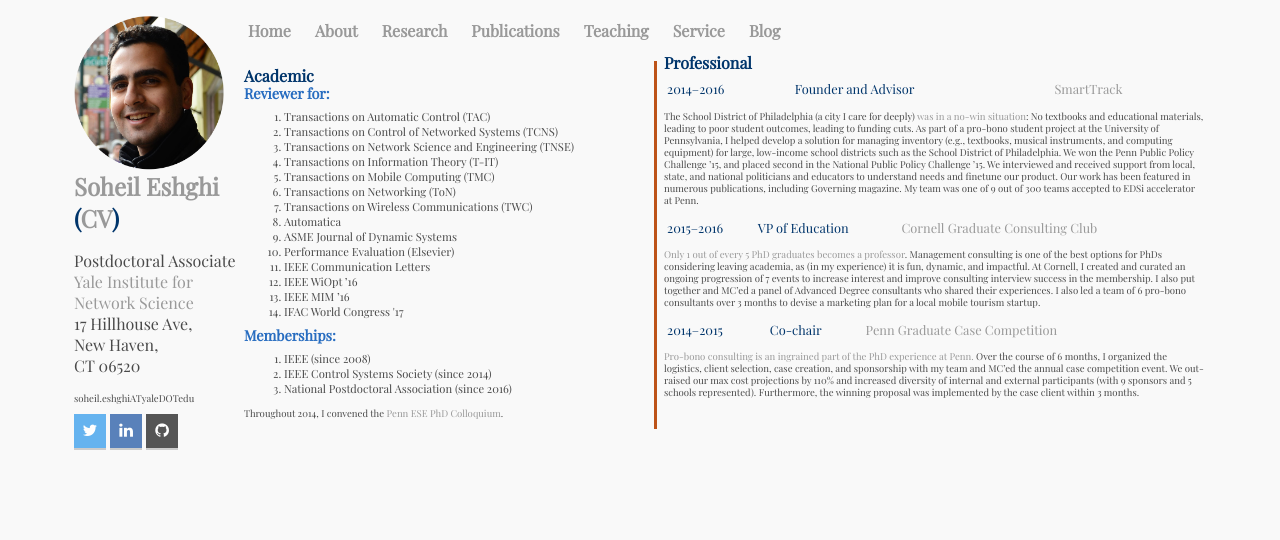
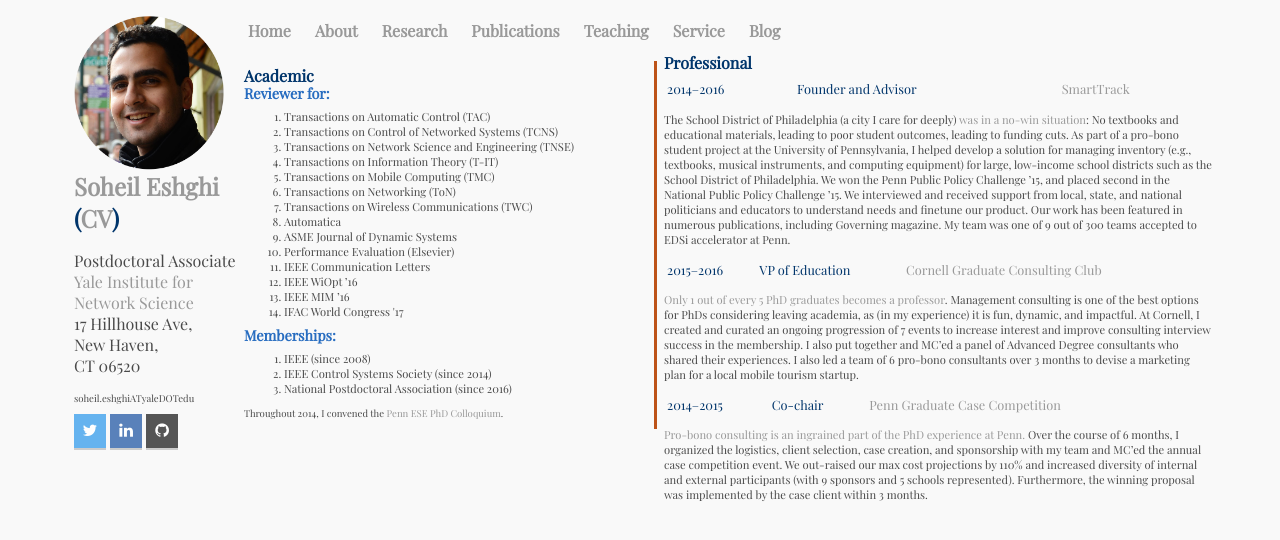
Before and after one commit to SoheilEshghi/SoheilEshghi.github.io, a Jekyll site: the page built from service/index.html, in a window 1280 px wide. Shown: the top 540 px of the page. Built offline with Jekyll 4.4.1, drawn with Linux system fonts in a browser that asks for light colours; nearby versions of some CDN libraries.

Commit message:
right larger

```diff
--- a/service/index.html
+++ b/service/index.html
@@ -31,7 +31,7 @@ title: About Soheil Eshghi
 
 
 </div><!--/.blurb-->
-<div class = "blurb" style="width: 540px; margin-left:420px;">
+<div class = "blurb" style="width: 550px; margin-left:420px;">
   <h2>Professional</h2>
   <table style="width:100%">
     <tr>
@@ -40,7 +40,7 @@ title: About Soheil Eshghi
   		<td><a href="www.gosmartrack.com">SmartTrack</a></td>
     </tr>
   </table>
-    <p style="font-size: 0.6em;">The School District of Philadelphia (a city I care for deeply) <a href="http://www.theatlantic.com/education/archive/2014/07/why-poor-schools-cant-win-at-standardized-testing/374287/">was in a no-win situation</a>: No textbooks and educational materials, leading to poor student outcomes, leading to funding cuts.
+    <p style="font-size: 0.7em;">The School District of Philadelphia (a city I care for deeply) <a href="http://www.theatlantic.com/education/archive/2014/07/why-poor-schools-cant-win-at-standardized-testing/374287/">was in a no-win situation</a>: No textbooks and educational materials, leading to poor student outcomes, leading to funding cuts.
     As part of a pro-bono student project at the University of Pennsylvania, I helped develop
     a solution for managing inventory (e.g., textbooks, musical instruments, and computing
     equipment) for large, low-income school districts such as the School District of
@@ -53,7 +53,7 @@ title: About Soheil Eshghi
         <td><a href="https://cornellgraduateconsultingclub.org/">Cornell Graduate Consulting Club</a></td>
       </tr>
     </table>
-<p style="font-size: 0.6em;"><a href="http://www.theatlantic.com/business/archive/2013/02/how-many-phds-actually-get-to-become-college-professors/273434/">Only 1 out of every 5 PhD graduates becomes a professor</a>. Management consulting is one of the best options for PhDs considering leaving academia, as (in my experience) it is fun, dynamic, and impactful. At Cornell, I created and curated an ongoing progression of 7 events to increase interest and improve consulting interview success in the membership. I also put together and MC’ed a panel of Advanced Degree consultants who shared their experiences. I also led a team of 6 pro-bono consultants over 3 months to devise a marketing plan for a local mobile tourism startup.</p>
+<p style="font-size: 0.7em;"><a href="http://www.theatlantic.com/business/archive/2013/02/how-many-phds-actually-get-to-become-college-professors/273434/">Only 1 out of every 5 PhD graduates becomes a professor</a>. Management consulting is one of the best options for PhDs considering leaving academia, as (in my experience) it is fun, dynamic, and impactful. At Cornell, I created and curated an ongoing progression of 7 events to increase interest and improve consulting interview success in the membership. I also put together and MC’ed a panel of Advanced Degree consultants who shared their experiences. I also led a team of 6 pro-bono consultants over 3 months to devise a marketing plan for a local mobile tourism startup.</p>
 <table style="width:100%">
   <tr>
     <td>2014–2015 </td>
@@ -61,7 +61,7 @@ title: About Soheil Eshghi
     <td><a href="http://www.dolphin.upenn.edu/pgcc/">Penn Graduate Case Competition</a></td>
   </tr>
 </table>
-<p style="font-size: 0.6em;"><a href="http://www.penngradconsulting.com/">Pro-bono consulting is an ingrained part of the PhD experience at Penn.</a> Over the course of 6 months, I organized the logistics, client selection, case creation, and sponsorship with my team
+<p style="font-size: 0.7em;"><a href="http://www.penngradconsulting.com/">Pro-bono consulting is an ingrained part of the PhD experience at Penn.</a> Over the course of 6 months, I organized the logistics, client selection, case creation, and sponsorship with my team
 and MC’ed the annual case competition event. We out-raised our max cost projections by 110% and increased diversity of internal and
 external participants (with 9 sponsors and 5 schools represented). Furthermore, the winning proposal was implemented by the case client within 3 months.</p>
 
```
